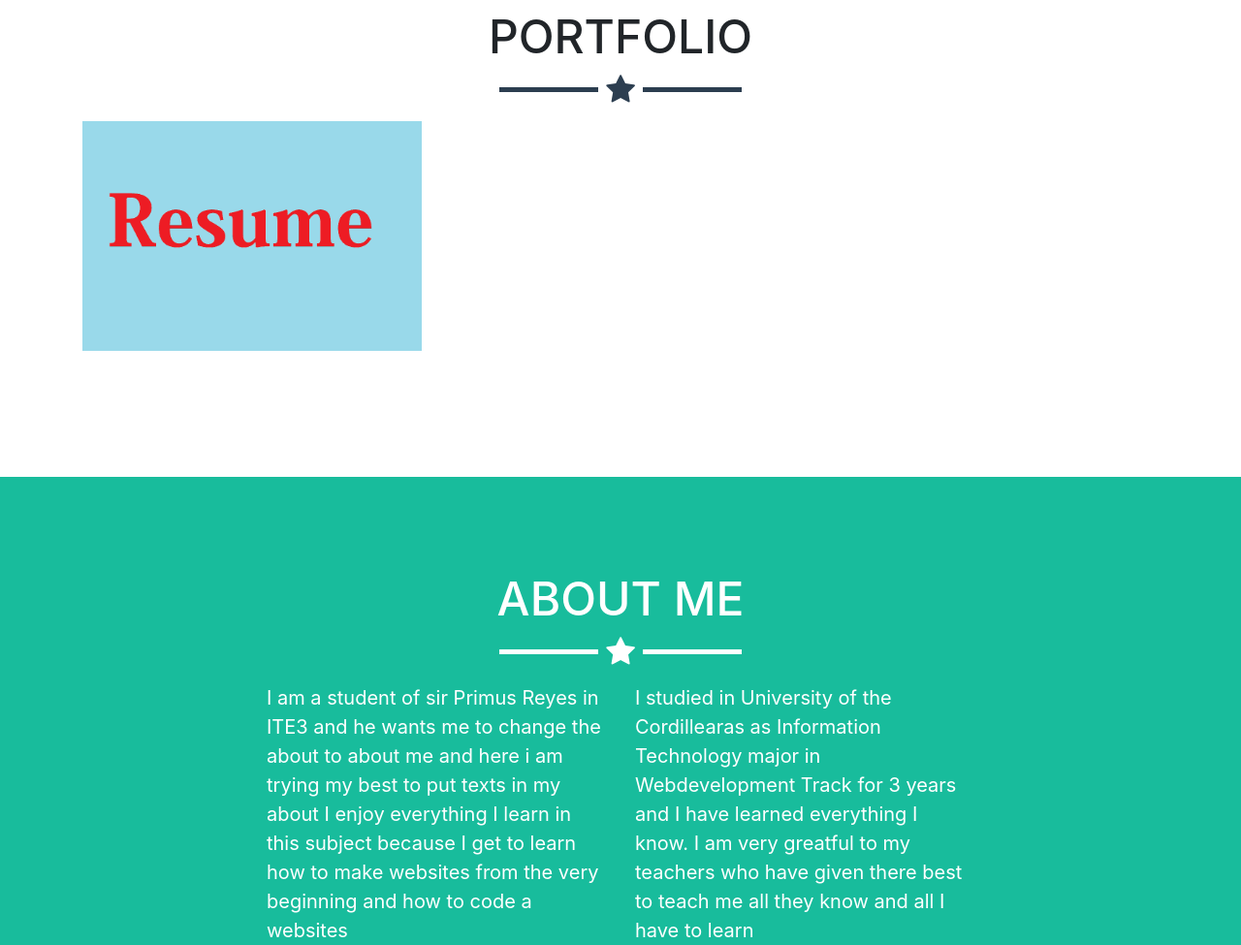
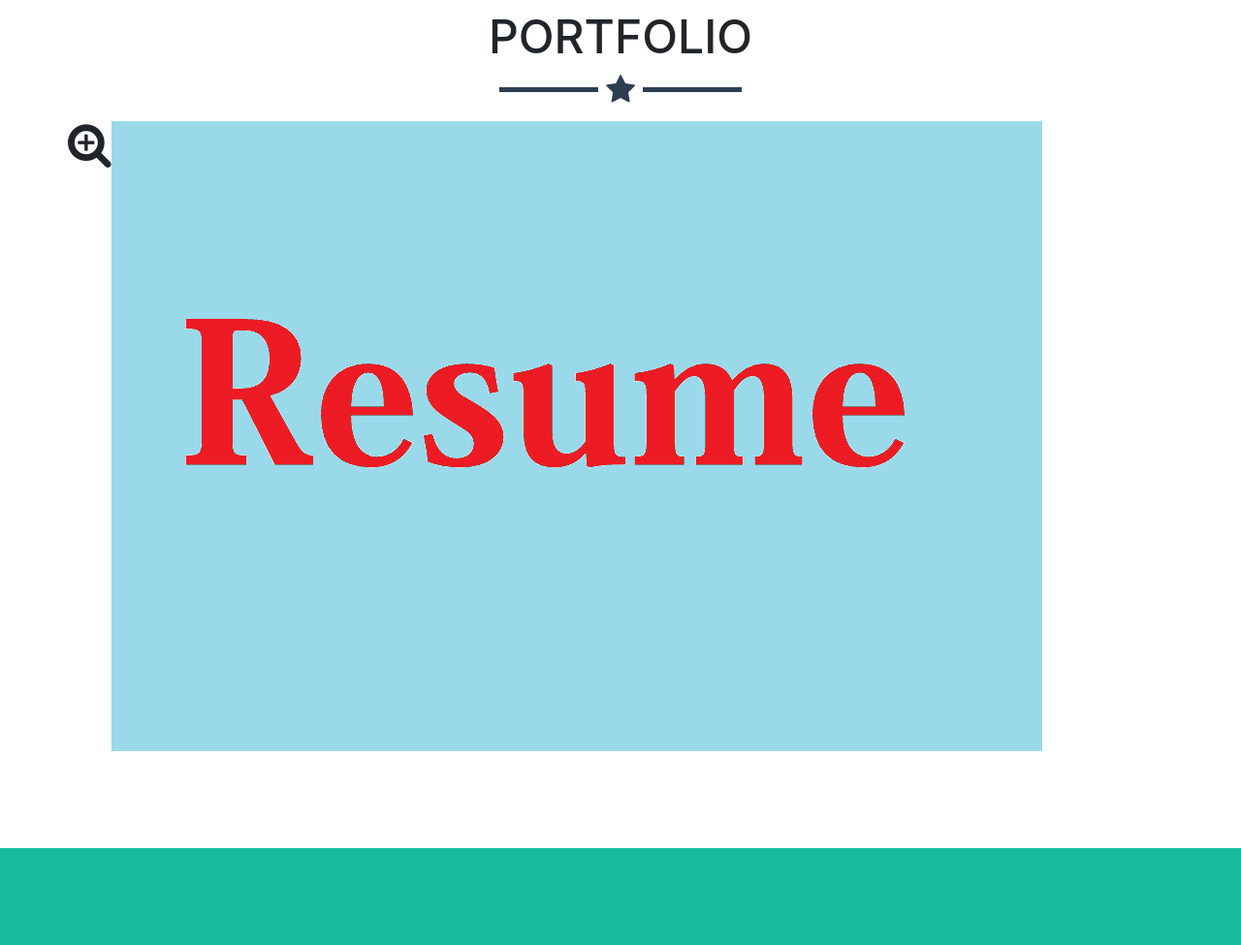
Before and after one commit to shadydamasco11559/shadydamasco.github.io, a website with bundled scripts: page index.html in a window 1280 px wide. Shown: the part 880-1855 px from the top of the page at 97% size. Built offline with nearby package versions, Linux system fonts and the light colour scheme; a script that the page names is missing; files whose address does not match are found by name.

Commit message:
resume again

```diff
--- a/index.html
+++ b/index.html
@@ -71,15 +71,13 @@
         <h2 class="text-center">Portfolio</h2>
         <hr class="star-primary">
         <div class="row">
-          <div class="col-sm-4 portfolio-item">
-            <a class="portfolio-link" href="#portfolioModal1" data-toggle="modal">
               <div class="caption">
                 <div class="caption-content">
                   <i class="fa fa-search-plus fa-3x"></i>
                 </div>
               </div>
               <img class="img-fluid" src="img/portfolio/resumelogo.png" alt="">
-            </a href= "\\M306-server\ite3 resources\Portfolio\img\portfolio\resume.png">
+            </a class="portfolio-link" href= "\\M306-server\ite3 resources\Portfolio\img\portfolio\resume.png" data-toggle="modal">
           </div>
 
           </div>
```
